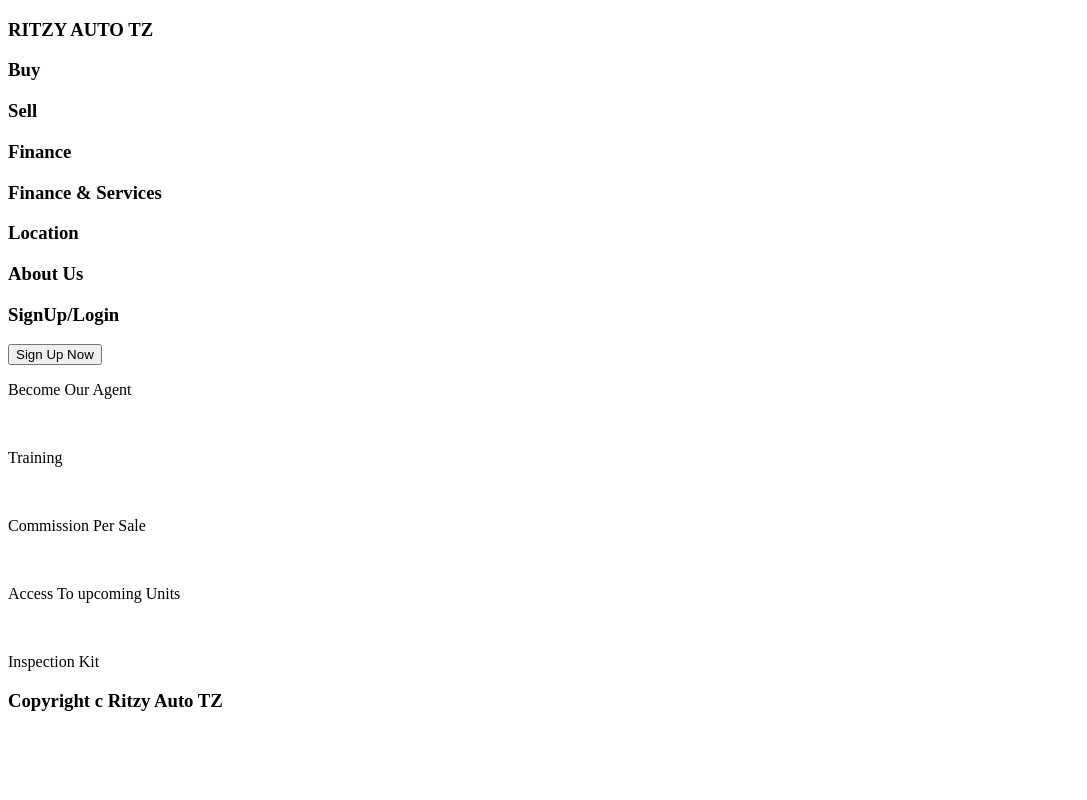
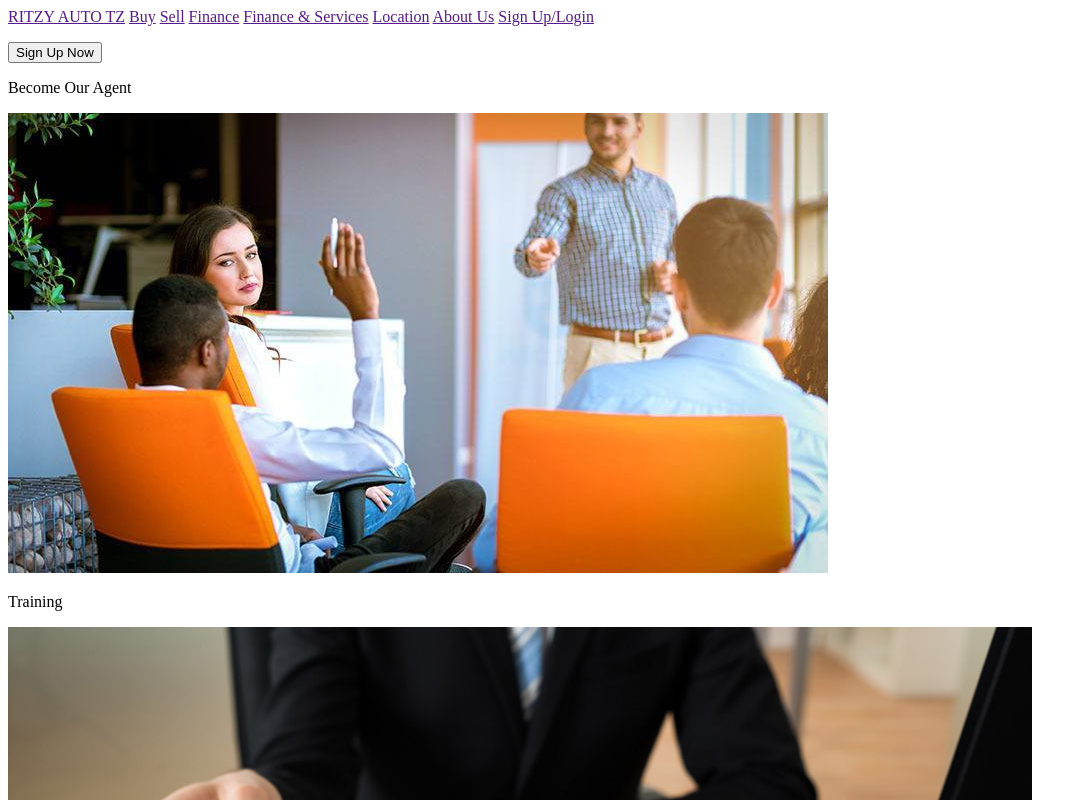
Before and after one commit to Atarimo/Landing-Page, a plain HTML site: page index.html in a window 1280 px wide. Shown: the top 800 px of the page, without its empty margins (0-1087 px from the left). Drawn offline with Linux system fonts and the light colour scheme.

Commit message:
Added the images

```diff
--- a/index.html
+++ b/index.html
@@ -8,14 +8,14 @@
 </head>
 <body>
     <header>
-        <h3>RITZY AUTO TZ</h3>
-        <h3>Buy</h3>
-        <h3>Sell</h3>
-        <h3>Finance</h3>
-        <h3>Finance & Services</h3>
-        <h3>Location</h3>
-        <h3>About Us</h3>
-        <h3>SignUp/Login</h3>
+        <a href="">RITZY AUTO TZ</a>
+        <a href="">Buy</a>
+        <a href="">Sell</a>
+        <a href="">Finance</a>
+        <a href="">Finance & Services</a>
+        <a href="">Location</a>
+        <a href="">About Us</a>
+        <a href="">Sign Up/Login</a>
     </header>
     <section>
         <div class="1ne">
@@ -31,19 +31,19 @@
             </div>
             <div class="container">
             <div>
-                 <img>
+                 <img src="/gettingtrained.jpeg">
                  <p>Training</p>
                 </div>
             <div>
-               <img>
+               <img src="/comissioncheck.jpg">
                 <p>Commission Per Sale</p>
                 </div>
             <div>
-                 <img>
+                 <img src="/Becomeagent.webp">
                 <p>Access To upcoming Units</p>
                 </div>
             <div>
-                <img>
+                <img src="/carkit.jpg">
                 <p>Inspection Kit</p>
                 </div>
             </div>
```
Also changed, not shown: Becomeagent.webp (added), carkit.jpg (added), comissioncheck.jpg (added), gettingtrained.jpeg (added), logo.png (added).
